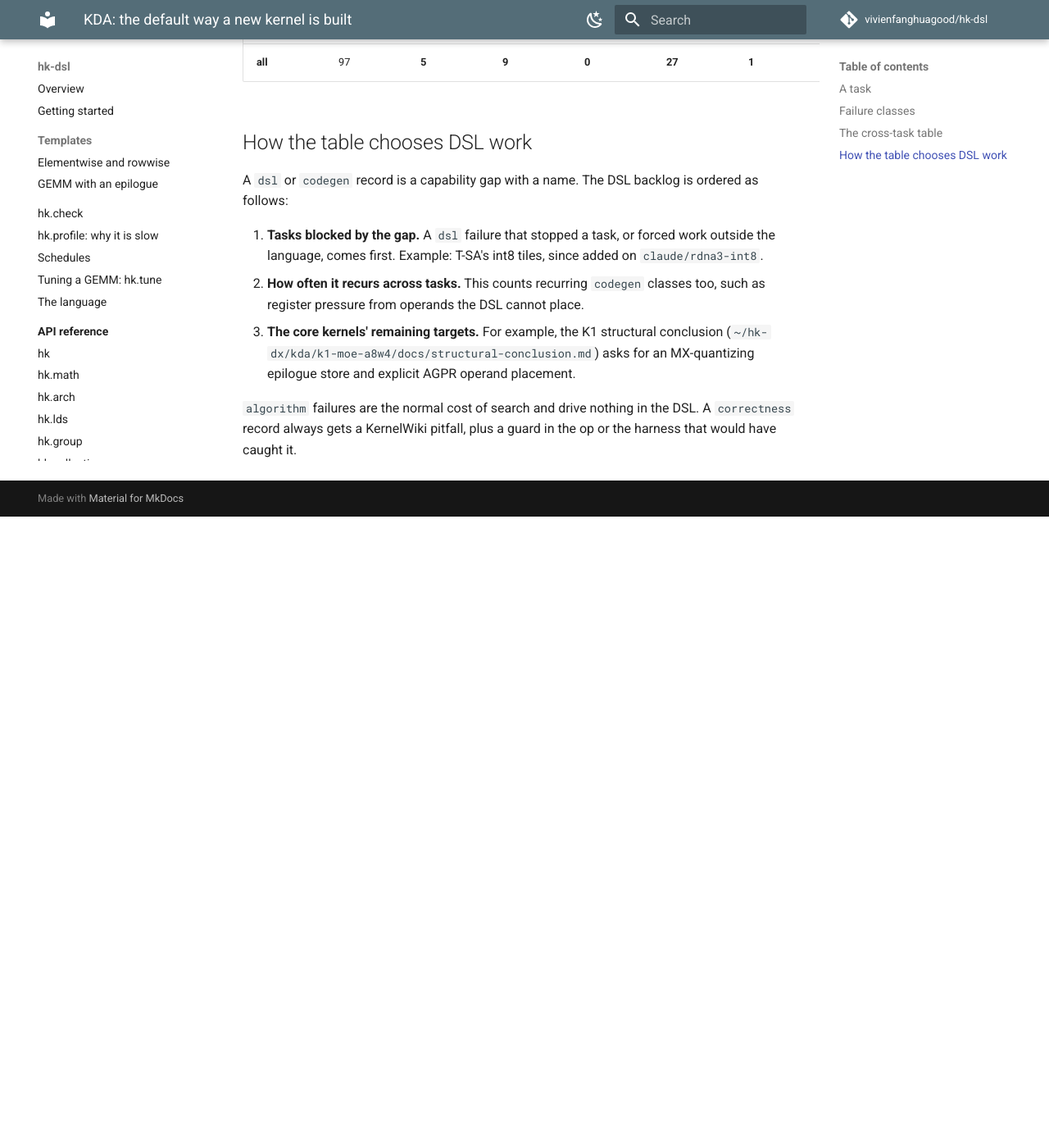
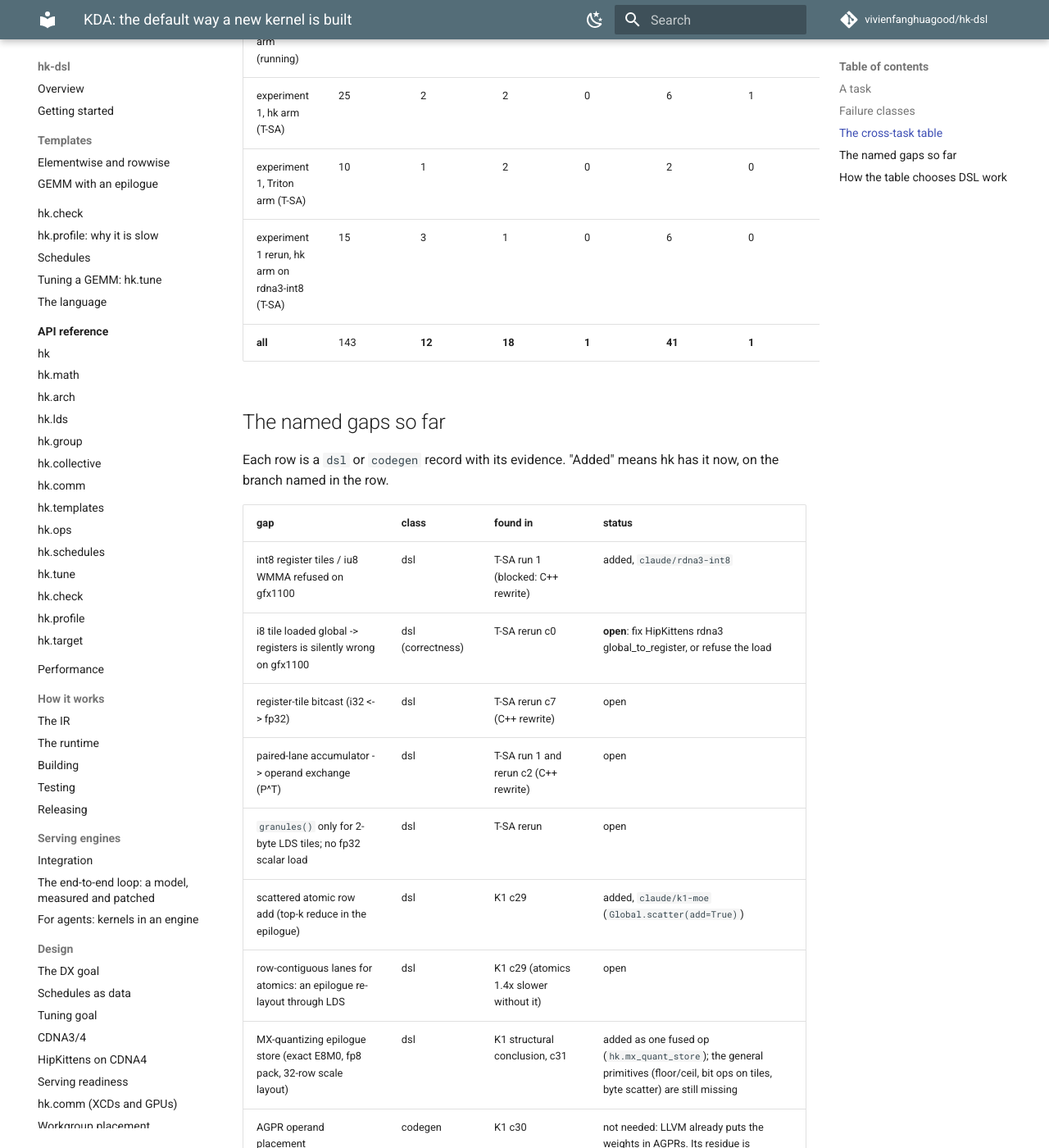
Before and after one commit to vivienfanghuagood/hk-dsl, an MkDocs documentation site: the page built from docs/design/kda.md, in a window 1280 px wide and 1400 px high, scrolled down 2131 px. Shown: the whole window at 82% size. Built offline with MkDocs 1.6.1 and Material for MkDocs 9.7.7, drawn with Linux system fonts in a browser that asks for light colours; comment, search, counter and statistics services are not loaded; before the commit the page ends 2761 px from its top, so only the background shows below that; some of the changed text lies outside the part shown.

Commit message:
kda.md: the failure table after the T-SA rerun and K1 c29-c32; the named DSL gaps with their evidence and status
Co-Authored-By: Claude <noreply@anthropic.com>

```diff
--- a/docs/design/kda.md
+++ b/docs/design/kda.md
@@ -56,17 +56,39 @@ symptom.
 writes the result to `~/hk-dx/kda/_flow/failure-summary.md`. Regenerate it whenever a task
 finishes and copy the table here.
 
-As of 2026-10-24:
+As of 2026-10-25 00:3xZ (experiment 2 still running):
 
 | task | rounds | dsl | codegen | harness | algorithm | env | correctness |
 |---|---|---|---|---|---|---|---|
 | convrot-int8-gemm (T-CR) | 4 | 1 | 0 | 0 | 0 | 0 | 0 |
-| k1-moe-a8w4 | 31 | 1 | 2 | 0 | 12 | 0 | 1 |
+| k1-moe-a8w4 | 37 | 3 | 3 | 1 | 12 | 0 | 1 |
 | k2-mxfp8-gemm | 21 | 0 | 3 | 0 | 5 | 0 | 0 |
 | k3-dit-attn | 6 | 0 | 0 | 0 | 2 | 0 | 0 |
+| experiment 2, hk arm (K2 MXFP8, running) | 8 | 2 | 1 | 0 | 3 | 0 | 0 |
+| experiment 2, Triton arm (running) | 17 | 0 | 6 | 0 | 5 | 0 | 0 |
 | experiment 1, hk arm (T-SA) | 25 | 2 | 2 | 0 | 6 | 1 | 0 |
 | experiment 1, Triton arm (T-SA) | 10 | 1 | 2 | 0 | 2 | 0 | 0 |
-| **all** | 97 | **5** | **9** | **0** | **27** | **1** | **1** |
+| experiment 1 rerun, hk arm on rdna3-int8 (T-SA) | 15 | 3 | 1 | 0 | 6 | 0 | 0 |
+| **all** | 143 | **12** | **18** | **1** | **41** | **1** | **1** |
+
+## The named gaps so far
+
+Each row is a `dsl` or `codegen` record with its evidence. "Added" means hk has it now, on the
+branch named in the row.
+
+| gap | class | found in | status |
+|---|---|---|---|
+| int8 register tiles / iu8 WMMA refused on gfx1100 | dsl | T-SA run 1 (blocked: C++ rewrite) | added, `claude/rdna3-int8` |
+| i8 tile loaded global -> registers is silently wrong on gfx1100 | dsl (correctness) | T-SA rerun c0 | **open**: fix HipKittens rdna3 global_to_register, or refuse the load |
+| register-tile bitcast (i32 <-> fp32) | dsl | T-SA rerun c7 (C++ rewrite) | open |
+| paired-lane accumulator -> operand exchange (P^T) | dsl | T-SA run 1 and rerun c2 (C++ rewrite) | open |
+| `granules()` only for 2-byte LDS tiles; no fp32 scalar load | dsl | T-SA rerun | open |
+| scattered atomic row add (top-k reduce in the epilogue) | dsl | K1 c29 | added, `claude/k1-moe` (`Global.scatter(add=True)`) |
+| row-contiguous lanes for atomics: an epilogue re-layout through LDS | dsl | K1 c29 (atomics 1.4x slower without it) | open |
+| MX-quantizing epilogue store (exact E8M0, fp8 pack, 32-row scale layout) | dsl | K1 structural conclusion, c31 | added as one fused op (`hk.mx_quant_store`); the general primitives (floor/ceil, bit ops on tiles, byte scatter) are still missing |
+| AGPR operand placement | codegen | K1 c30 | not needed: LLVM already puts the weights in AGPRs. Its residue is addresses parked in AGPRs (~200 copies / 192 MFMA) |
+| spill gate refused SGPR -> VGPR-lane spills (ScratchSize 0) | codegen (tooling) | K1 c32 | fixed, `claude/k1-moe` |
+| loop-rewriter liveness errors point at the loop, not the cause | dsl (front end) | T-SA rerun | open |
 
 ## How the table chooses DSL work
 
```
